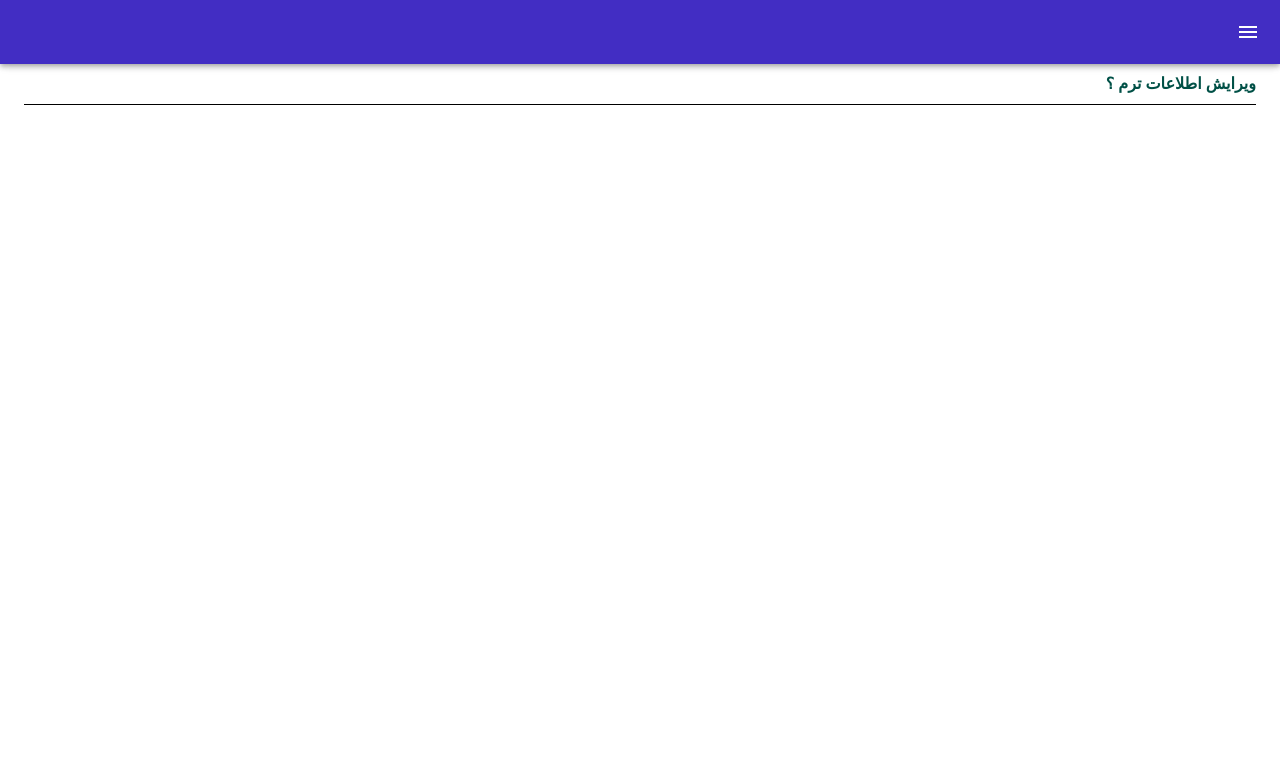
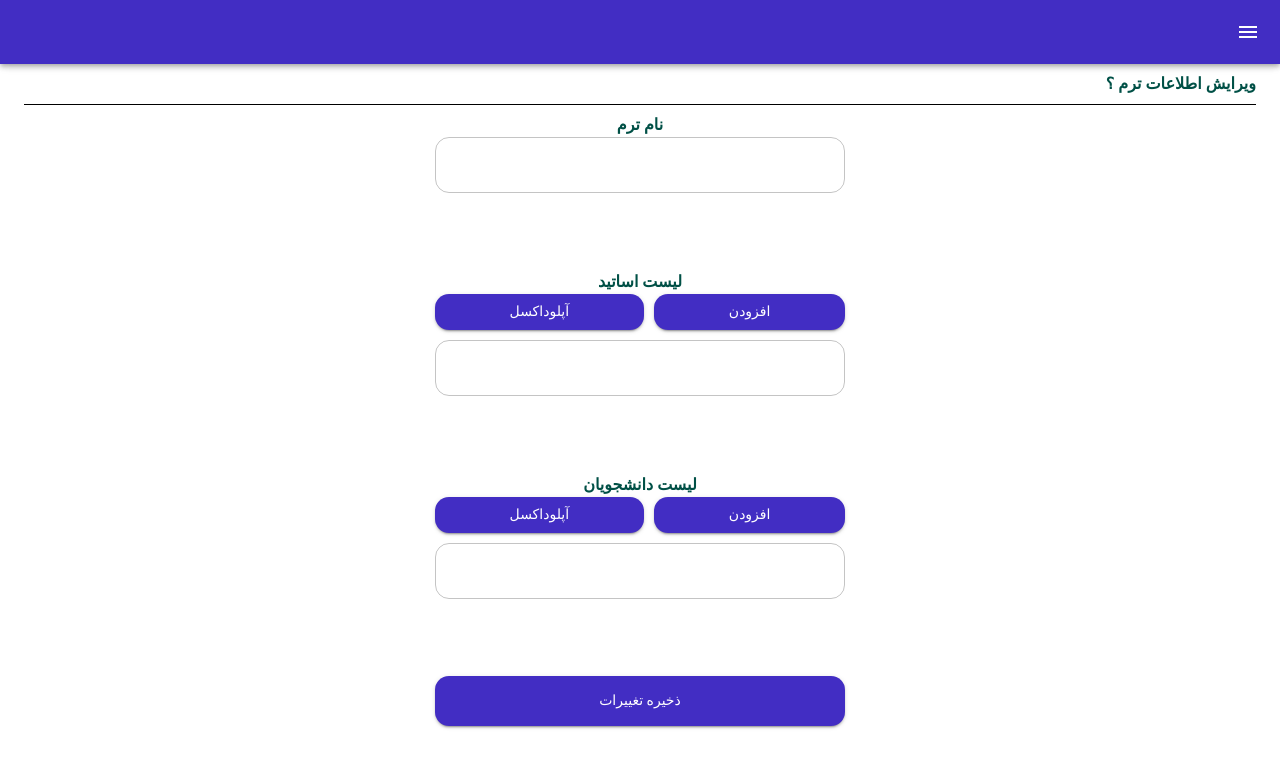
Before and after one commit to ngnma/Golestan-Frontend, a React (Create React App) app: page /M3 in a window 1280 px wide. Shown: the top 768 px of the page. Built offline with nearby package versions, Linux system fonts and the light colour scheme.

Commit message:
M3 ui added

```diff
--- a/src/pages/Manager/M3_UpdateTerm/index.jsx
+++ b/src/pages/Manager/M3_UpdateTerm/index.jsx
@@ -1,7 +1,8 @@
 import React from 'react';
 import './style.scss';
 import DashboardLayout from '../../../components/DashboardLayout';
-import { Grid, Typography } from "@mui/material";
+import { Grid, Typography, TextField, Button } from "@mui/material";
+import { Margin } from '@mui/icons-material';
 
 export default function M3_UpdateTerm(props) {
   const { index } = props;
@@ -18,10 +19,8 @@ export default function M3_UpdateTerm(props) {
 
     // </DashboardLayout>
     <DashboardLayout>
-      <Grid container>
-        <Grid
-          container
-          item
+      <Grid container >
+        <Grid item container
           justifyContent="space-between"
           alignContent="center"
         >
@@ -37,8 +36,58 @@ export default function M3_UpdateTerm(props) {
             borderTop: "1px solid black",
           }}
         />
-        <Grid item>
 
+        <Grid container >
+          <Grid item xs={4}></Grid>
+          <Grid item xs={4} container gap="20%"
+          >
+            <Grid item container direction="column">
+              <Grid item>
+                <label>نام ترم</label>
+              </Grid>
+              <Grid item >
+                <TextField variant="outlined" style={{ width: "100%" }} />
+              </Grid>
+            </Grid>
+
+            <Grid item container direction="column">
+              <Grid item>
+                <label>لیست اساتید</label>
+              </Grid>
+              <Grid item container gap="10px">
+                <Grid item flexGrow={1}>
+                  <Button variant="contained" className='M3_btn'>آپلوداکسل</Button>
+                </Grid>
+                <Grid item flexGrow={1}>
+                  <Button variant="contained" className='M3_btn'>افزودن</Button>
+                </Grid>
+                <Grid item flexGrow={5}>
+                  <TextField variant="outlined" style={{ width: "100%" }} />
+                </Grid>
+              </Grid>
+            </Grid>
+
+            <Grid item container direction="column">
+              <Grid item>
+                <label>لیست دانشجویان</label>
+              </Grid>
+              <Grid item container gap="10px">
+                <Grid item flexGrow={1}>
+                  <Button variant="contained" className='M3_btn'>آپلوداکسل</Button>
+                </Grid>
+                <Grid item flexGrow={1}>
+                  <Button variant="contained" className='M3_btn'>افزودن</Button>
+                </Grid>
+                <Grid item flexGrow={5}>
+                  <TextField variant="outlined" style={{ width: "100%" }} />
+                </Grid>
+              </Grid>
+            </Grid>
+
+            <Button itme variant="contained" style={{ width: "100%", height: "50px"}}>ذخیره تغییرات</Button>
+
+          </Grid>
+          <Grid item xs={4}></Grid>
         </Grid>
       </Grid>
     </DashboardLayout>
--- a/src/pages/Manager/M3_UpdateTerm/style.scss
+++ b/src/pages/Manager/M3_UpdateTerm/style.scss
@@ -0,0 +1,4 @@
+.M3_btn {
+    height: 100%;
+    width: 100%;
+}
```
